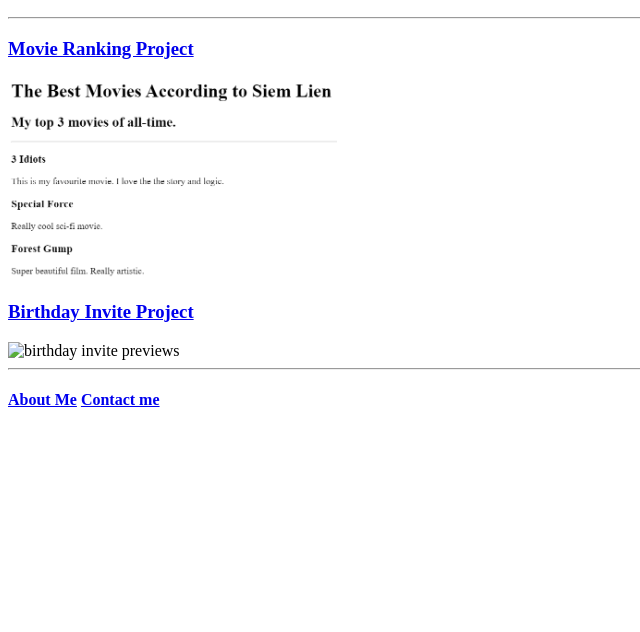
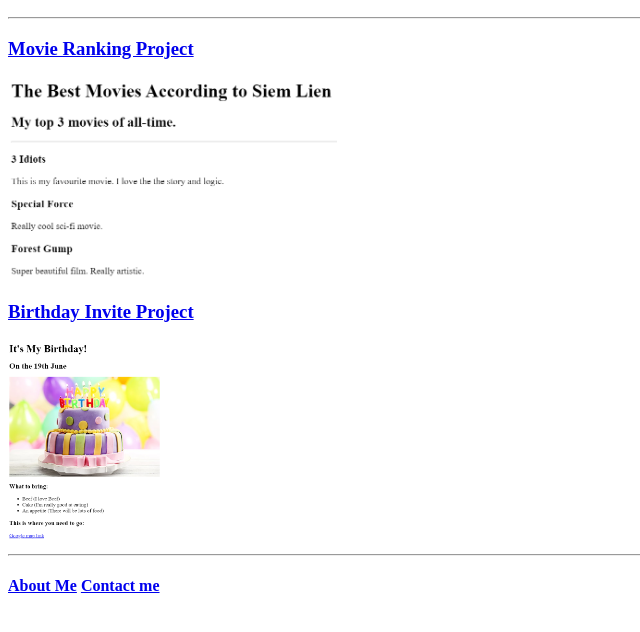
Before and after one commit to siemjr/html-portfolio, a plain HTML site: page index.html in a window 1280 px wide. Shown: the part 110-742 px from the top of the page, without its empty margins (0-640 px from the left). Drawn offline with Linux system fonts and the light colour scheme.

Commit message:
Update index.html

```diff
--- a/index.html
+++ b/index.html
@@ -13,7 +13,7 @@
   <h3><a href="./public/movie-ranking.html">Movie Ranking Project</a></h3>
   <img src="./assets/images/movie-ranking.PNG" height="200" alt="Movie Ranking Project">
   <h3><a href="./public/birthday-invite.html">Birthday Invite Project</a></h3>
-  <img src="./assets/images/birthday-invite.PNG height="200" alt="birthday invite previews">
+  <img src="./assets/images/birthday-invite.PNG" height="200" alt="birthday invite previews">
   <hr />
   <h4><a href="./public/about.html">About Me</a> <a href="./public/contact.html">Contact me</a></h4>
   <h2></h2>
```
